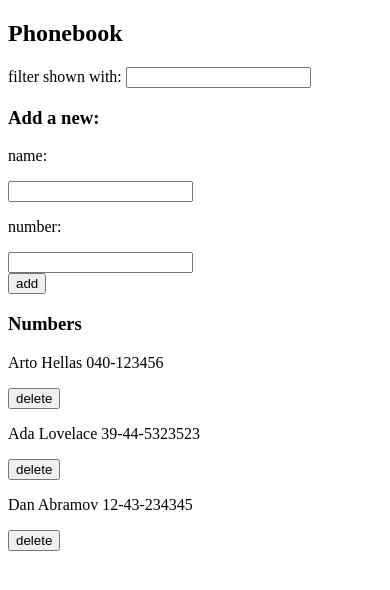
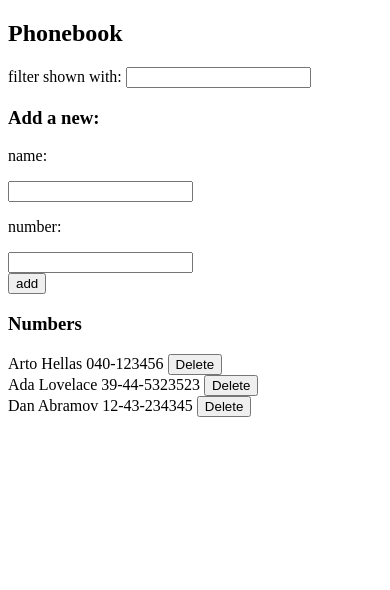
Before and after one commit to anhtumai/fullstack-open-2021, a React (Create React App) app in the folder part2/phonebook/: page / in a window 390 px wide. Shown: the top 590 px of the page. Built offline with nearby package versions, Linux system fonts and the light colour scheme; data requests are answered from the project's data file.

Commit message:
Add span tag to Person component so name and phone number are in the same line

```diff
--- a/part2/phonebook/src/components/People.tsx
+++ b/part2/phonebook/src/components/People.tsx
@@ -12,10 +12,11 @@ interface IPeopleProps {
 
 const Person = ({ person, onDeletePerson }: IPersonProps) => (
   <div>
-    <p>
-      {person.name} {person.number}
-    </p>
-    <button onClick={() => onDeletePerson(person.id)}>delete</button>
+    <span>{person.name}</span>
+    &nbsp;
+    <span>{person.number}</span>
+    &nbsp;
+    <button onClick={() => onDeletePerson(person.id)}>Delete</button>
   </div>
 );
 
```
